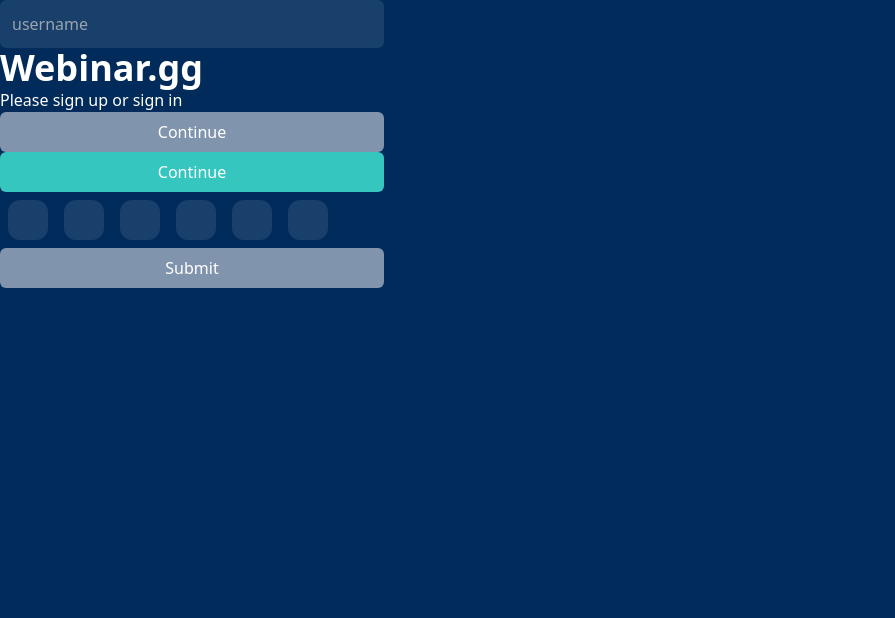
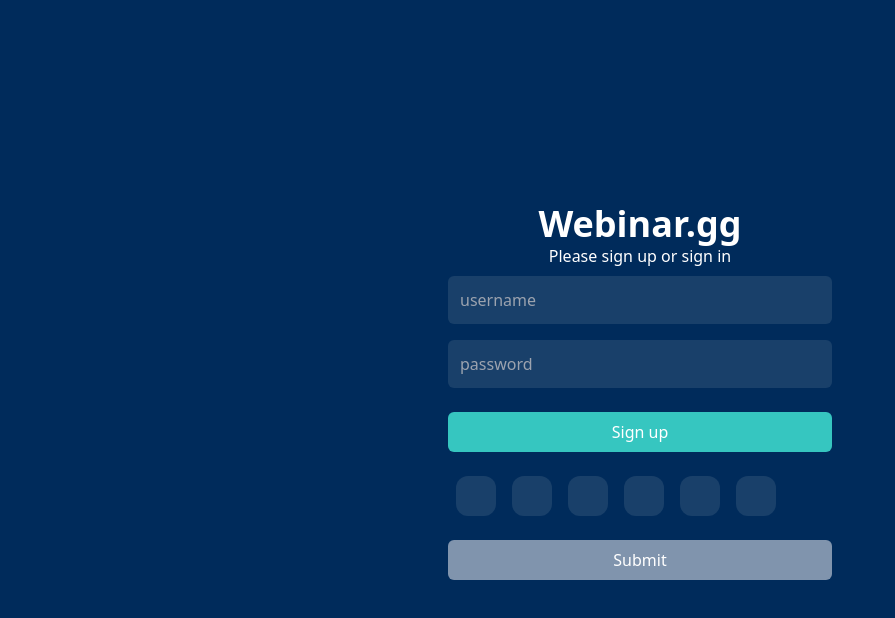
Before and after one commit to smutyala1at/full-stack, a React (Vite) app in the folder week-13/react-tailwind/: page / in a window 1280 px wide. Shown: the top 618 px of the page, without its empty margins (0-895 px from the left). Built offline with nearby package versions, Linux system fonts and the light colour scheme.

Commit message:
add modularity to otp component

```diff
--- a/week-13/react-tailwind/src/App.jsx
+++ b/week-13/react-tailwind/src/App.jsx
@@ -1,18 +1,10 @@
-import { Button } from "./components/ButtonComponent"
-import { Input } from "./components/InputComponent"
-import { Heading } from "./components/HeadingComponent"
-import { Text } from "./components/TextComponent"
-import { OtpBox } from "./components/OtpComponent"
+import { SignUp } from "./components/Signup"
+
 
 function App(){
   return (
     <div className="bg-blue-700 h-screen">
-      <Input type="email" placeholder="username" />
-      <Heading text="Webinar.gg"/>
-      <Text text="Please sign up or sign in" />
-      <Button text="Continue" variant="disabled" />
-      <Button text="Continue" variant="enabled" />
-      <OtpBox />
+      <SignUp />
     </div>
   )
 }
--- a/week-13/react-tailwind/src/components/ButtonComponent.jsx
+++ b/week-13/react-tailwind/src/components/ButtonComponent.jsx
@@ -1,11 +1,11 @@
-import { useEffect } from "react";
+
 
 
 export function Button({text, variant}){
-    const color = variant === "enabled" ? "bg-green-400" : "bg-blue-200";
+    const color = (variant === "enabled")? "bg-green-400" : "bg-blue-200";
     return (
         <div>
-            <button className={`${color} text-white w-96 px-14 py-2 rounded-md`}>
+            <button className={`${color} text-white w-96 px-14 py-2 my-4 rounded-md cursor-pointer`}>
                 {text}
             </button>
         </div>
--- a/week-13/react-tailwind/src/components/InputComponent.jsx
+++ b/week-13/react-tailwind/src/components/InputComponent.jsx
@@ -3,7 +3,7 @@
 export function Input({type, placeholder, onClick}){
     return (
         <div>
-            <input onClick={onClick} className="w-96 px-3 py-3 text-white bg-blue-500 rounded-md" type={type} placeholder={placeholder} />
+            <input onClick={onClick} className="w-96 px-3 py-3 my-2 text-white bg-blue-500 rounded-md" type={type} placeholder={placeholder} />
         </div>
     )
 }
--- a/week-13/react-tailwind/src/components/OtpComponent.jsx
+++ b/week-13/react-tailwind/src/components/OtpComponent.jsx
@@ -1,7 +1,7 @@
 import { useRef, useState } from "react";
 import { Button } from "./ButtonComponent";
 
-export function OtpBox(){
+export function OtpBox(props){
     const inputRef = useRef([]);
     const [submitEnable, setSubmitEnable] = useState(false);
 
@@ -16,16 +16,19 @@
     }
 
     function handleBackFocus(idx){
-        if(idx === 0) return
-        if(inputRef.current[idx - 1]) {
-            inputRef.current[idx].value = ""
-            setTimeout(() => inputRef.current[idx - 1].focus(), 0);
+        if (inputRef.current[idx].value == "") {
+            if(idx === 0) return
+            if(inputRef.current[idx - 1]) {
+                inputRef.current[idx - 1].focus()
+            }
+        } else {
+            inputRef.current[idx] = ""
         }
     }
 
     return (
         <div>
-            {Array(6)
+            {Array(props.length)
                 .fill(null)
                 .map((_, idx) => {
                     return (
--- /dev/null
+++ b/week-13/react-tailwind/src/components/Signup.jsx
@@ -0,0 +1,19 @@
+import { Button } from "./ButtonComponent";
+import { Heading } from "./HeadingComponent";
+import { Input } from "./InputComponent";
+import { OtpBox } from "./OtpComponent";
+import { Text } from "./TextComponent";
+
+
+export function SignUp(){
+    return (
+        <div className="flex flex-col justify-center items-center m-auto w-full h-full">
+            <Heading text="Webinar.gg"/>
+            <Text text="Please sign up or sign in" />
+            <Input text="Username" placeholder="username" />
+            <Input text="Password" placeholder="password" />
+            <Button text="Sign up" variant="enabled" />
+            <OtpBox length={6} />
+        </div>
+    )
+}
```
